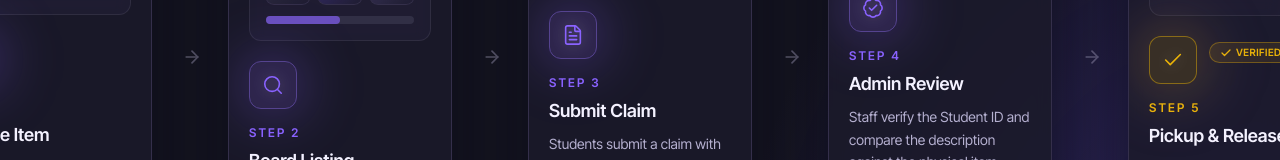
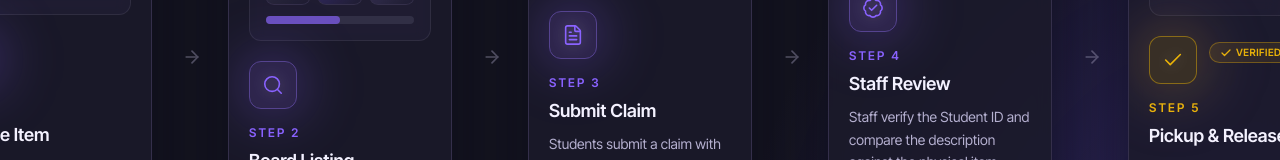
Before and after one commit to Clorkies/VeriFind, a Next.js app: page / in a window 1280 px wide. Shown: the part 1285-1445 px from the top of the page. Built offline with nearby package versions, Linux system fonts and the light colour scheme; no server answers; the database is empty.

Commit message:
feat: Refresh workflow documentation

```diff
--- a/app/components/HowItWorks.tsx
+++ b/app/components/HowItWorks.tsx
@@ -64,7 +64,7 @@ const STEPS: {
   {
     key: "review",
     label: "Step 4",
-    title: "Admin Review",
+    title: "Staff Review",
     body: "Staff verify the Student ID and compare the description against the physical item.",
     Icon: BadgeCheck,
     preview: <PreviewReview />,
```
Also changed, not shown: 2 other files (tests, documents, lock files or other folders).
